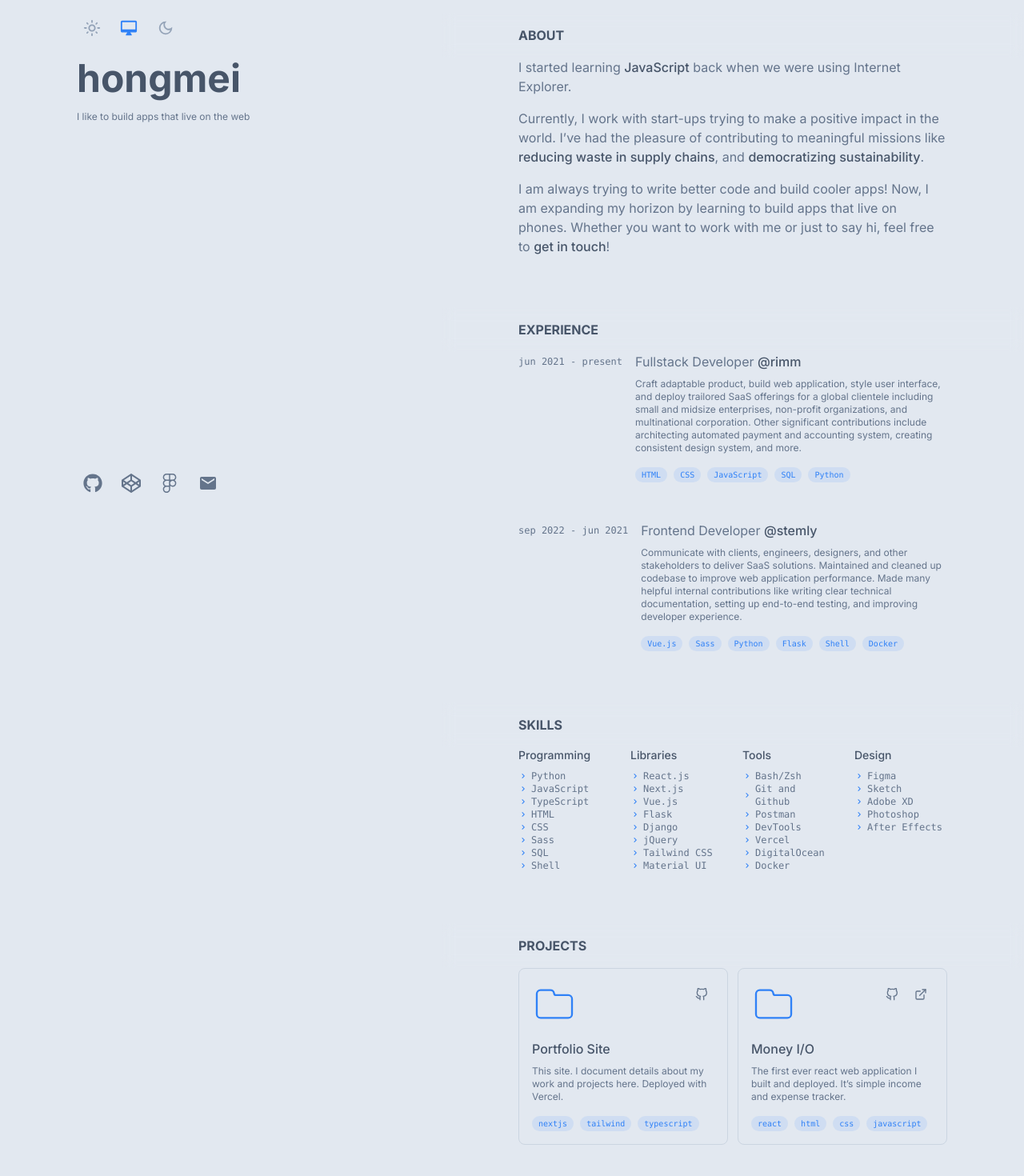
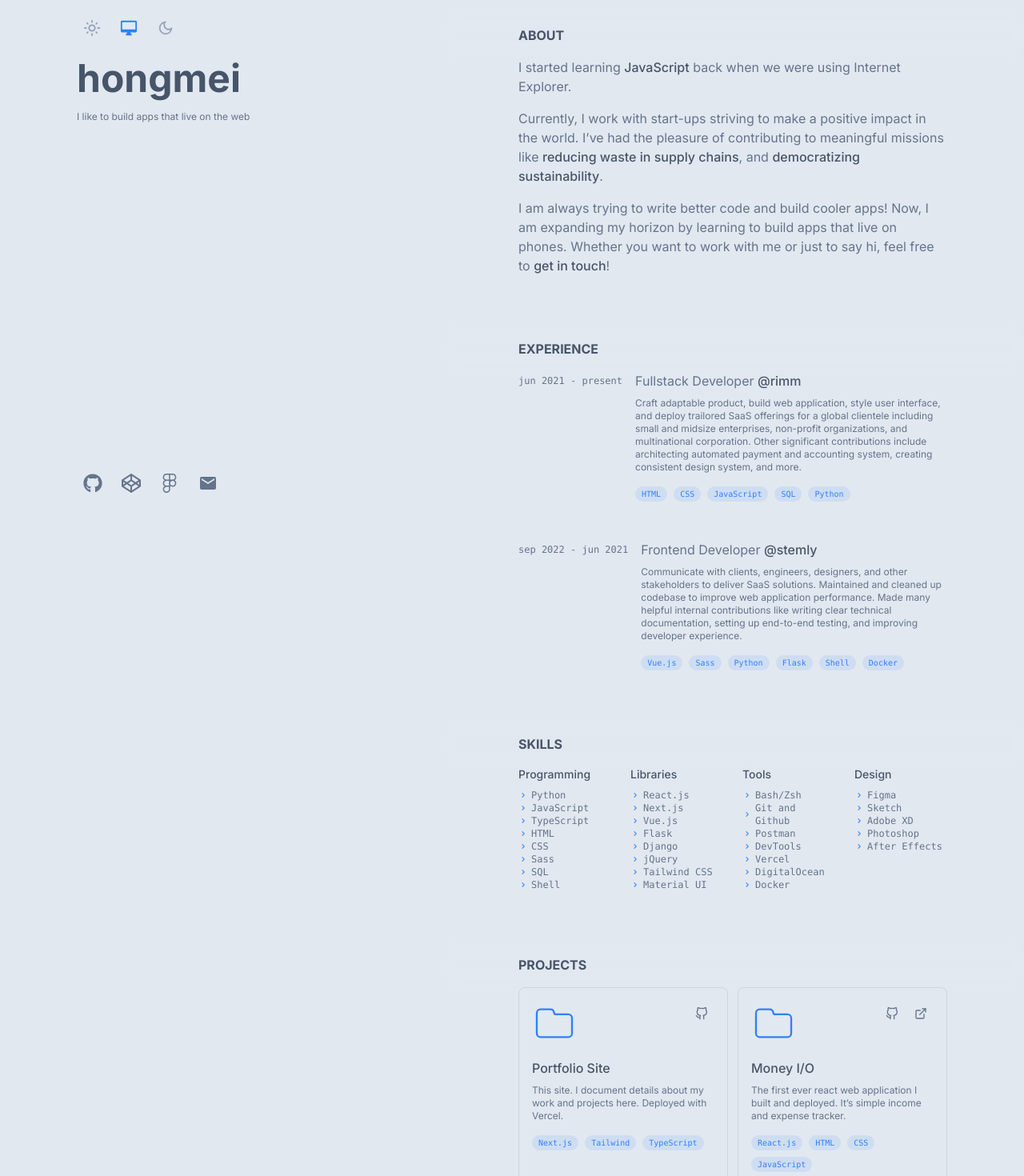
Before and after one commit to hongmei-codes/hongmei-codes.github.io, a Next.js app: page / in a window 1280 px wide. Shown: the part 80-1550 px from the top of the page at 80% size. Built offline with nearby package versions, Linux system fonts and the light colour scheme.

Commit message:
minor changes

```diff
--- a/app/components/about.tsx
+++ b/app/components/about.tsx
@@ -16,8 +16,9 @@ export default function About() {
         back when we were using Internet Explorer.{" "}
       </p>
       <p className="mb-4">
-        Currently, I work with start-ups trying to make a positive impact in the
-        world. I’ve had the pleasure of contributing to meaningful missions like{" "}
+        Currently, I work with start-ups striving to make a positive impact in
+        the world. I’ve had the pleasure of contributing to meaningful missions
+        like{" "}
         <a
           href="https://www.stemly.ai/"
           target="_blank"
--- a/app/components/experience.tsx
+++ b/app/components/experience.tsx
@@ -27,7 +27,7 @@ export default function Experience({ experience }: Props) {
             </a>
           </p>
           <div className="text-xs">{experience.summary}</div>
-          <div className="flex gap-2 mt-4">
+          <div className="flex gap-2 flex-wrap mt-4">
             {experience.techSkills.map((skill, i) => (
               <div
                 className="text-primary bg-primary/10 dark:bg-primary/15 py-0.5 px-2 font-mono text-[10px] rounded-full"
--- a/app/contents/projects.ts
+++ b/app/contents/projects.ts
@@ -11,7 +11,7 @@ const projects: projectType[] = [
     },
     description:
       "This site. I document details about my work and projects here. Deployed with Vercel.",
-    techStack: ["nextjs", "tailwind", "typescript"],
+    techStack: ["Next.js", "Tailwind", "TypeScript"],
   },
   {
     name: "Money I/O",
@@ -23,7 +23,7 @@ const projects: projectType[] = [
     },
     description:
       "The first ever react web application I built and deployed. It’s simple income and expense tracker.",
-    techStack: ["react", "html", "css", "javascript"],
+    techStack: ["React.js", "HTML", "CSS", "JavaScript"],
   },
 ];
 
```
